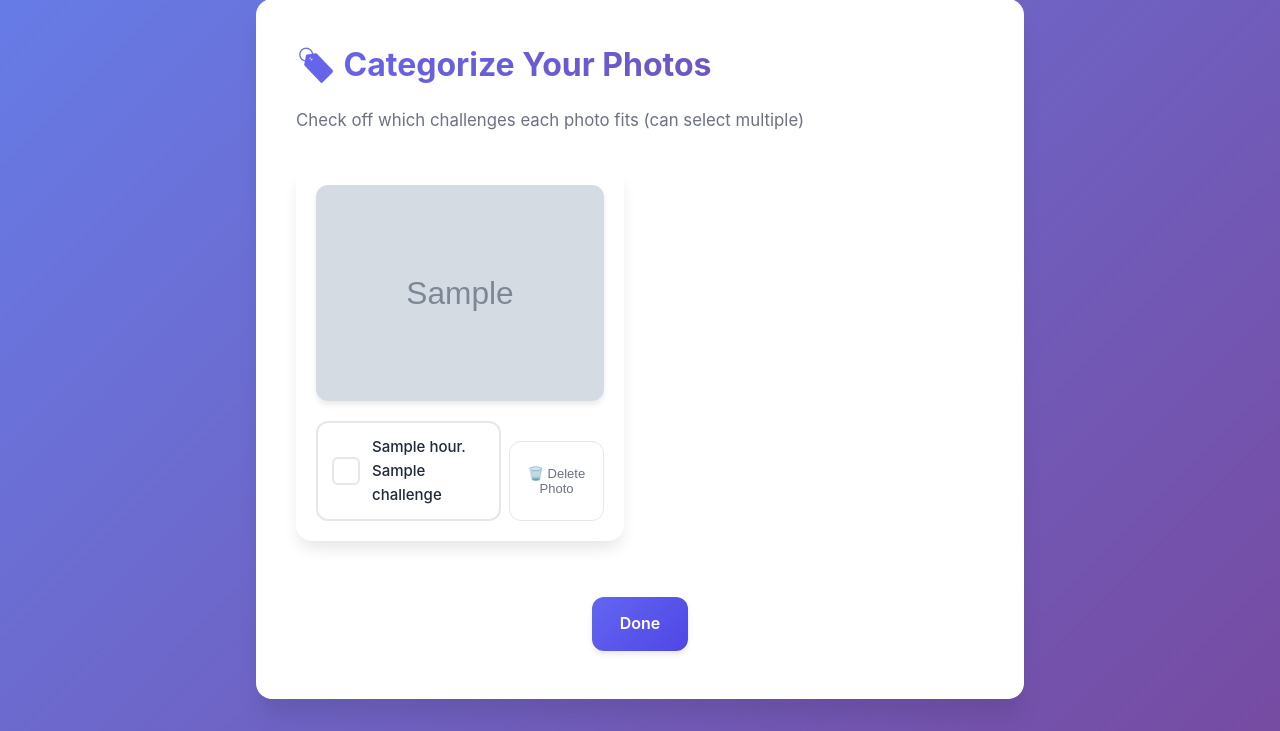
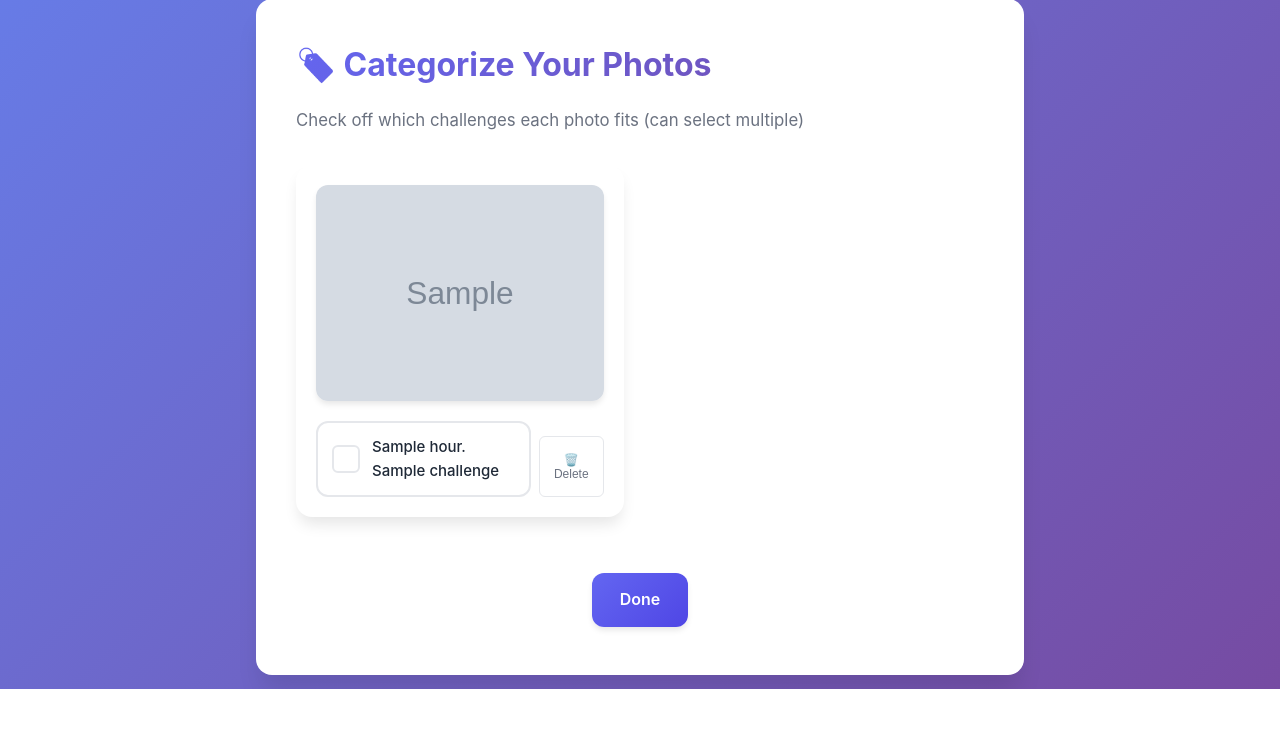
Before and after one commit to zeybra/photofun, a Flask app: template templates/categorize_photos.html in a window 1280 px wide. Shown: the part 111-842 px from the top of the page. After the commit the page ends 800 px from the top, so only its background shows below. Run offline with Flask 3, Linux system fonts and the light colour scheme; the template is opened without the code that fills it: most values are stand-ins (such as "Sample title", 1, 10 or a date in 2020); grey boxes marked "Sample" are stand-in pictures; some libraries are stand-ins or nearby versions.

Commit message:
Change so only text get gradients, not emojis. Fixed size of delete button

```diff
--- a/static/css/style.css
+++ b/static/css/style.css
@@ -47,12 +47,16 @@ nav {
 }
 
 nav h1 {
+    font-size: 1.5rem;
+    font-weight: 700;
+    color: var(--text-dark);
+}
+
+nav h1 a {
     background: linear-gradient(135deg, var(--primary) 0%, #764ba2 100%);
     -webkit-background-clip: text;
     -webkit-text-fill-color: transparent;
     background-clip: text;
-    font-size: 1.5rem;
-    font-weight: 700;
 }
 
 .nav-user {
--- a/templates/categorize_photos.html
+++ b/templates/categorize_photos.html
@@ -34,8 +34,8 @@
                                 </label>
                             {% endfor %}
                         </div>
-                        <button class="btn-delete" onclick="deletePhoto('{{ photo._id }}', this)">
-                            🗑️ Delete Photo
+                        <button class="btn-delete-photo" onclick="deletePhoto('{{ photo._id }}', this)">
+                            🗑️ Delete
                         </button>
                     </div>
                 </div>
@@ -179,27 +179,26 @@
     display: block;
 }
 
-.btn-delete {
-    margin-top: 20px;
-    padding: 8px 16px;
+.btn-delete-photo {
+    margin-top: 15px;
+    padding: 6px 12px;
     background: transparent;
     color: var(--text-light);
-    border: 1.5px solid var(--border);
-    border-radius: var(--radius);
+    border: 1px solid var(--border);
+    border-radius: 6px;
     cursor: pointer;
-    font-size: 13px;
-    font-weight: 500;
-    transition: all 0.3s;
+    font-size: 12px;
+    font-weight: 400;
+    transition: all 0.2s;
     display: inline-flex;
     align-items: center;
-    gap: 6px;
+    gap: 4px;
 }
 
-.btn-delete:hover {
+.btn-delete-photo:hover {
     background: var(--danger);
     color: white;
     border-color: var(--danger);
-    transform: translateY(-2px);
 }
 
 .categorize-actions {
@@ -275,14 +274,14 @@ function deletePhoto(photoId, button) {
         } else {
             alert('Failed to delete photo: ' + (data.error || 'Unknown error'));
             button.disabled = false;
-            button.textContent = '🗑️ Delete Photo';
+            button.textContent = '🗑️ Delete';
         }
     })
     .catch(error => {
         console.error('Error:', error);
         alert('Failed to delete photo. Please try again.');
         button.disabled = false;
-        button.textContent = '🗑️ Delete Photo';
+        button.textContent = '🗑️ Delete';
     });
 }
 </script>
```
